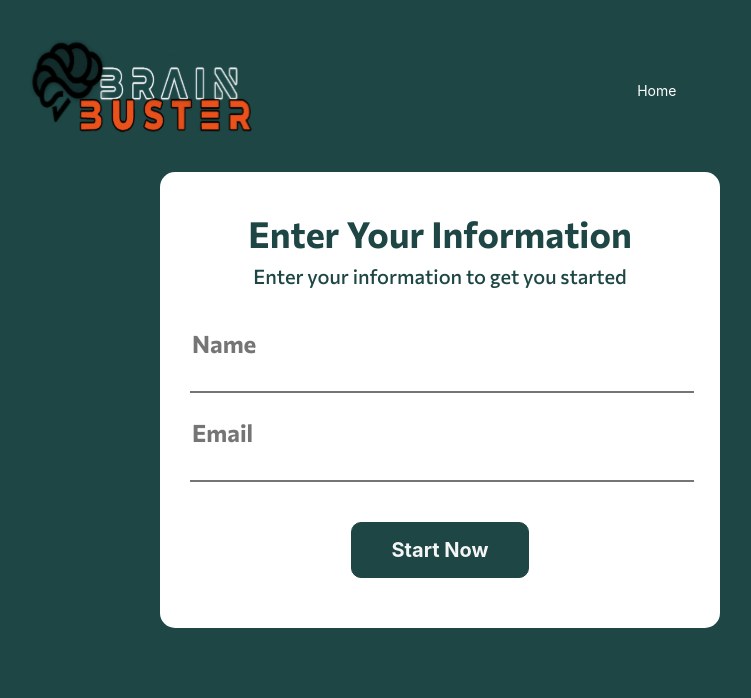
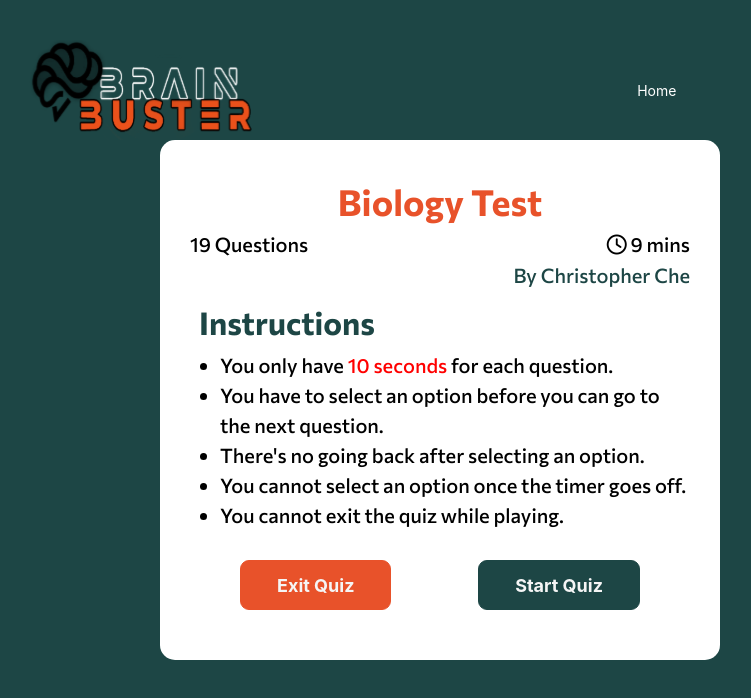
Before and after one commit to clint360/brain-buster-frontend, a React (Create React App) app: page / in a window 1280 px wide. Shown: the top 698 px of the page, without its empty margins (200-951 px from the left). Built offline with nearby package versions, Linux system fonts and the light colour scheme.

Commit message:
did some edits on the instructions page

```diff
--- a/src/App.jsx
+++ b/src/App.jsx
@@ -3,7 +3,7 @@ import './App.css';
 import Login from './view/pages/Login';
 import Instructions from './view/pages/users/instructions/Instructions';
 import UserInfo from './view/pages/users/userinfo/UserInfo';
-// import AdminDashboard from './view/pages/admin/dashboard/AdminDashboard';
+import AdminDashboard from './view/pages/admin/dashboard/AdminDashboard';
 // import Login from './view/pages/Login';
 // import Signup from './view/pages/Signup';
 // import Button from './core/components/atoms/Button';
@@ -13,7 +13,7 @@ function App() {
   return (
     <div className="App">
       <div className="Appdiv">
-        <UserInfo />
+        <Instructions />
       </div>
     </div>
   );
--- a/src/view/pages/users/instructions/Instructions.css
+++ b/src/view/pages/users/instructions/Instructions.css
@@ -57,6 +57,10 @@
     margin: 0;
 }
 
+.instructionsbox .instructions .inslist ul li {
+   line-height: 30px;
+}
+
 .instructionsbox .actions {
     display: flex;
     justify-content: space-between;
--- a/src/view/pages/users/instructions/Instructions.jsx
+++ b/src/view/pages/users/instructions/Instructions.jsx
@@ -1,3 +1,4 @@
+/* eslint-disable react/no-unescaped-entities */
 /* eslint-disable no-unused-vars */
 import React from 'react';
 import myLogo from '../../../../assets/images/logo.svg';
@@ -32,9 +33,17 @@ function Instructions() {
             <h1>Instructions</h1>
             <div className="inslist">
               <ul>
-                <li>Do not Cheat</li>
-                <li>Do not eat</li>
-                <li>Minimize time spent on one question</li>
+                <li>
+                  You only have <span style={{ color: 'red' }}>10 seconds</span>{' '}
+                  for each question.{' '}
+                </li>
+                <li>
+                  You have to select an option before you can go to the next
+                  question.
+                </li>
+                <li> There's no going back after selecting an option.</li>
+                <li>You cannot select an option once the timer goes off.</li>
+                <li>You cannot exit the quiz while playing.</li>
               </ul>
             </div>
           </div>
--- a/src/view/pages/users/userinfo/UserInfo.jsx
+++ b/src/view/pages/users/userinfo/UserInfo.jsx
@@ -20,7 +20,7 @@ function UserInfo() {
             <span>Enter your information to get you started</span>
           </div>
           <div className="form">
-            <legend>Name</legend>
+            <legend>Full Name</legend>
             <input type="text" /> <br />
             <br />
             <legend>Email</legend>
```
